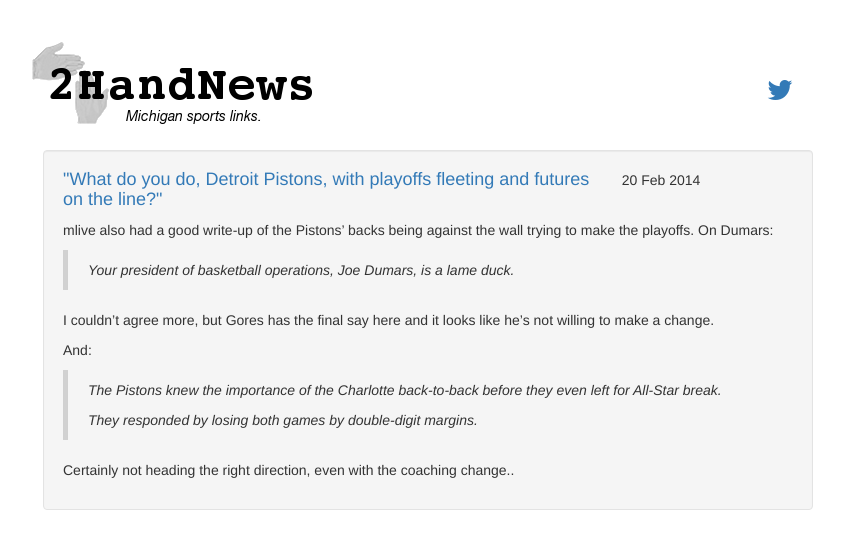
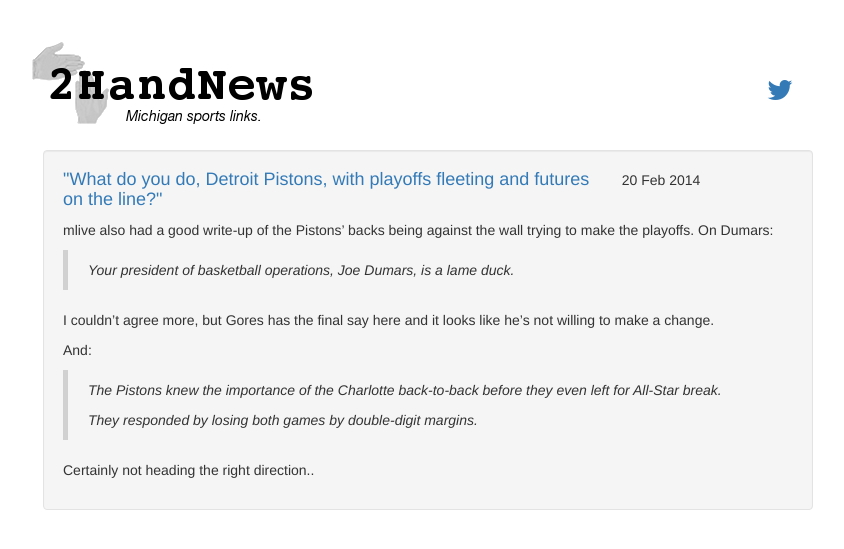
Before and after one commit to aftco/aftco.github.io, a Jekyll site: the page built from _posts/2014-02-20-14-24-what-do-you-do-detroit-pistons-with-playoffs-fleeting-and-futures-on-the-line.md, in a window 1280 px wide. Shown: the top 549 px of the page, without its empty margins (212-1056 px from the left). Built offline with Jekyll 4.4.1, drawn with Linux system fonts in a browser that asks for light colours; nearby versions of some CDN libraries; Markdown is read by kramdown in place of the engine named in the settings.

Commit message:
Small post update

```diff
--- a/_posts/2014-02-20-14-24-what-do-you-do-detroit-pistons-with-playoffs-fleeting-and-futures-on-the-line.md
+++ b/_posts/2014-02-20-14-24-what-do-you-do-detroit-pistons-with-playoffs-fleeting-and-futures-on-the-line.md
@@ -17,4 +17,4 @@
 >
 > They responded by losing both games by double-digit margins.
 
-Certainly not heading the right direction, even with the coaching change..
+Certainly not heading the right direction..
```
